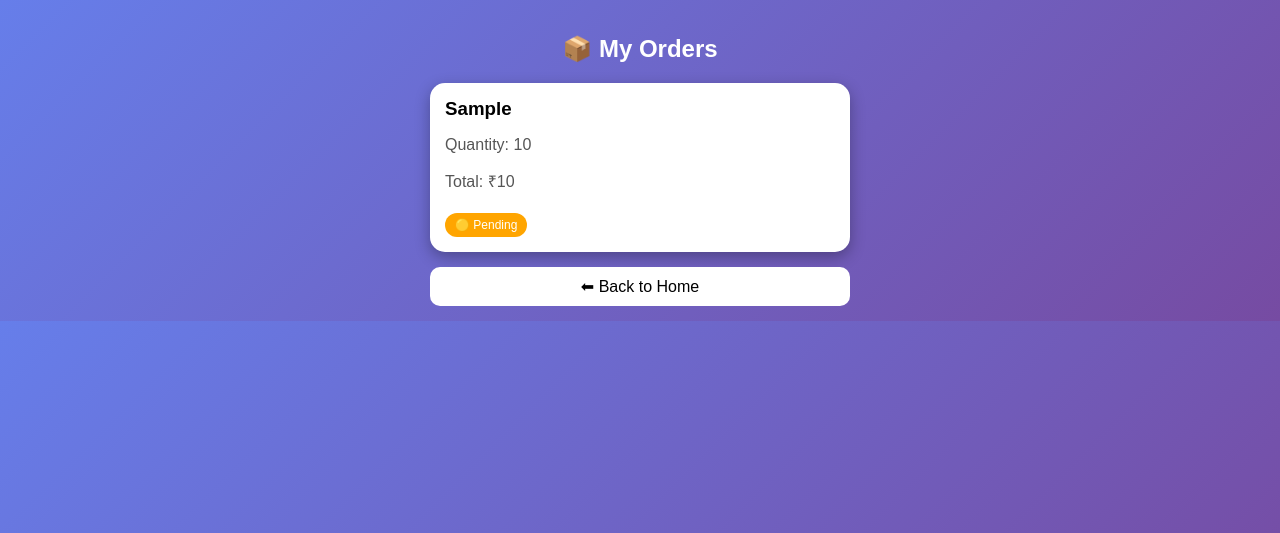
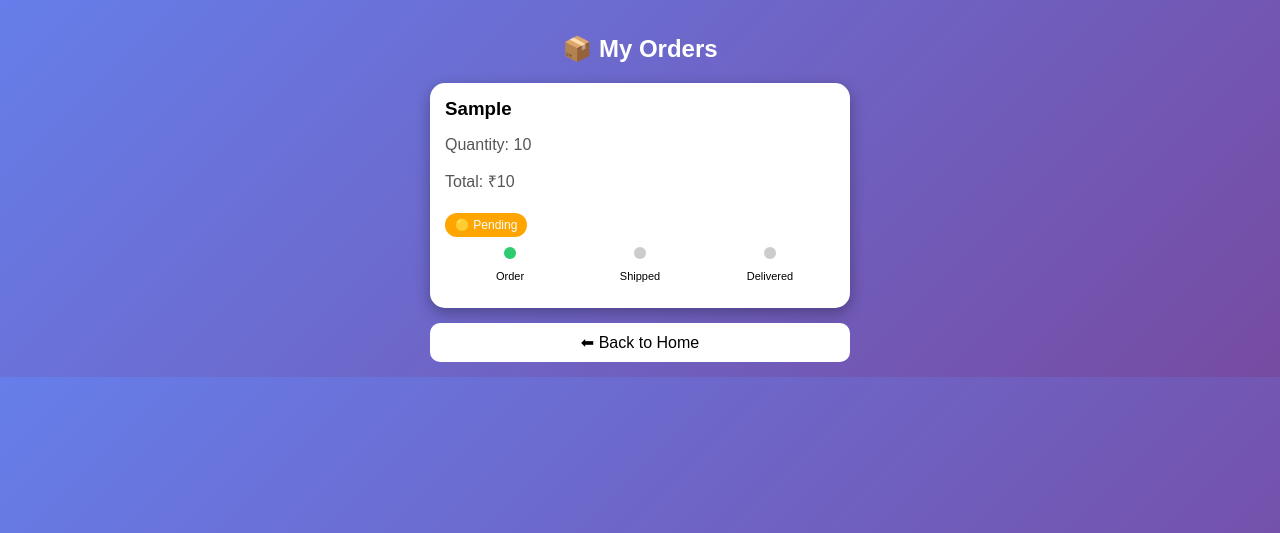
Before and after one commit to Dharun7715/Veg-Store2, a Flask app: page /orders in a window 1280 px wide. Shown: the top 533 px of the page. Run offline with Flask 3, Linux system fonts and the light colour scheme; the visitor is signed in with stand-in values (Sample User, id 1); tables that the repository leaves empty hold one stand-in row (values such as "Sample post").

Commit message:
Update orders.html

```diff
--- a/templates/orders.html
+++ b/templates/orders.html
@@ -22,6 +22,7 @@ h2 {
     color: white;
 }
 
+/* CARD */
 .card {
     background: white;
     padding: 15px;
@@ -39,6 +40,7 @@ h2 {
     color: #555;
 }
 
+/* STATUS BADGE */
 .status {
     padding: 5px 10px;
     border-radius: 20px;
@@ -52,6 +54,32 @@ h2 {
 .shipped { background: blue; }
 .delivered { background: green; }
 
+/* TRACK BAR */
+.track {
+    margin-top: 10px;
+    display: flex;
+    justify-content: space-between;
+    font-size: 11px;
+}
+
+.step {
+    text-align: center;
+    flex: 1;
+}
+
+.circle {
+    width: 12px;
+    height: 12px;
+    margin: auto;
+    border-radius: 50%;
+    background: #ccc;
+}
+
+.active {
+    background: #2ecc71;
+}
+
+/* BACK BUTTON */
 .back {
     display: block;
     text-align: center;
@@ -63,13 +91,14 @@ h2 {
     color: black;
 }
 
+/* EMPTY */
 .empty {
     text-align: center;
     color: white;
     margin-top: 60px;
 }
 
-/* animation */
+/* ANIMATION */
 @keyframes fadeIn {
     from {opacity: 0; transform: translateY(20px);}
     to {opacity: 1; transform: translateY(0);}
@@ -91,13 +120,32 @@ h2 {
         <p class="price">Quantity: {{ qty }}</p>
         <p class="price">Total: ₹{{ total }}</p>
 
+        <!-- STATUS -->
         {% if status == 'Pending' %}
             <span class="status pending">🟡 Pending</span>
-        {% elif status == 'Shipped' %}
-            <span class="status shipped">🔵 Shipped</span>
+        {% elif status == 'Out for Delivery' %}
+            <span class="status shipped">🔵 Out for Delivery</span>
         {% elif status == 'Delivered' %}
             <span class="status delivered">🟢 Delivered</span>
         {% endif %}
+
+        <!-- TRACKING BAR -->
+        <div class="track">
+            <div class="step">
+                <div class="circle {% if status in ['Pending','Out for Delivery','Delivered'] %}active{% endif %}"></div>
+                <p>Order</p>
+            </div>
+
+            <div class="step">
+                <div class="circle {% if status in ['Out for Delivery','Delivered'] %}active{% endif %}"></div>
+                <p>Shipped</p>
+            </div>
+
+            <div class="step">
+                <div class="circle {% if status == 'Delivered' %}active{% endif %}"></div>
+                <p>Delivered</p>
+            </div>
+        </div>
 
     </div>
     {% endfor %}
```
